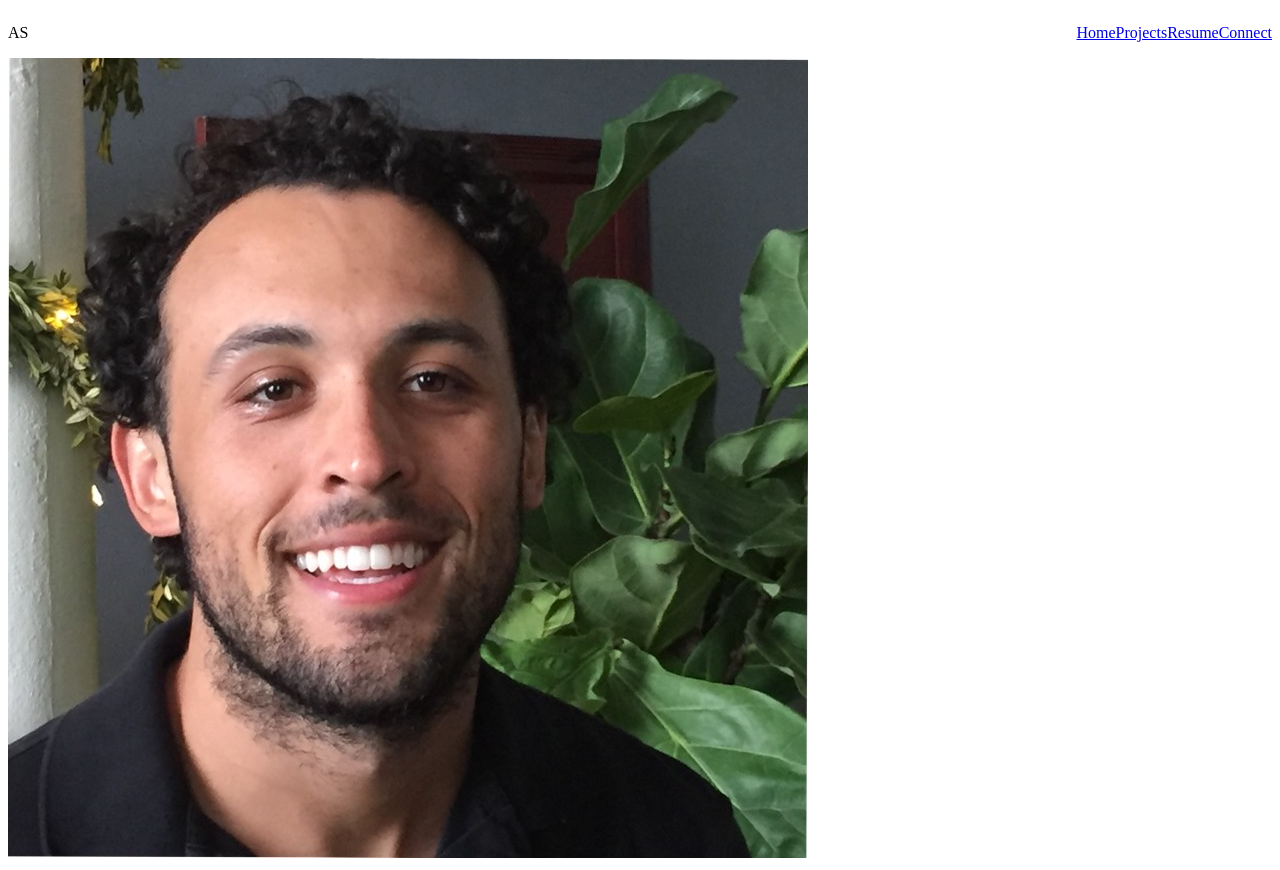
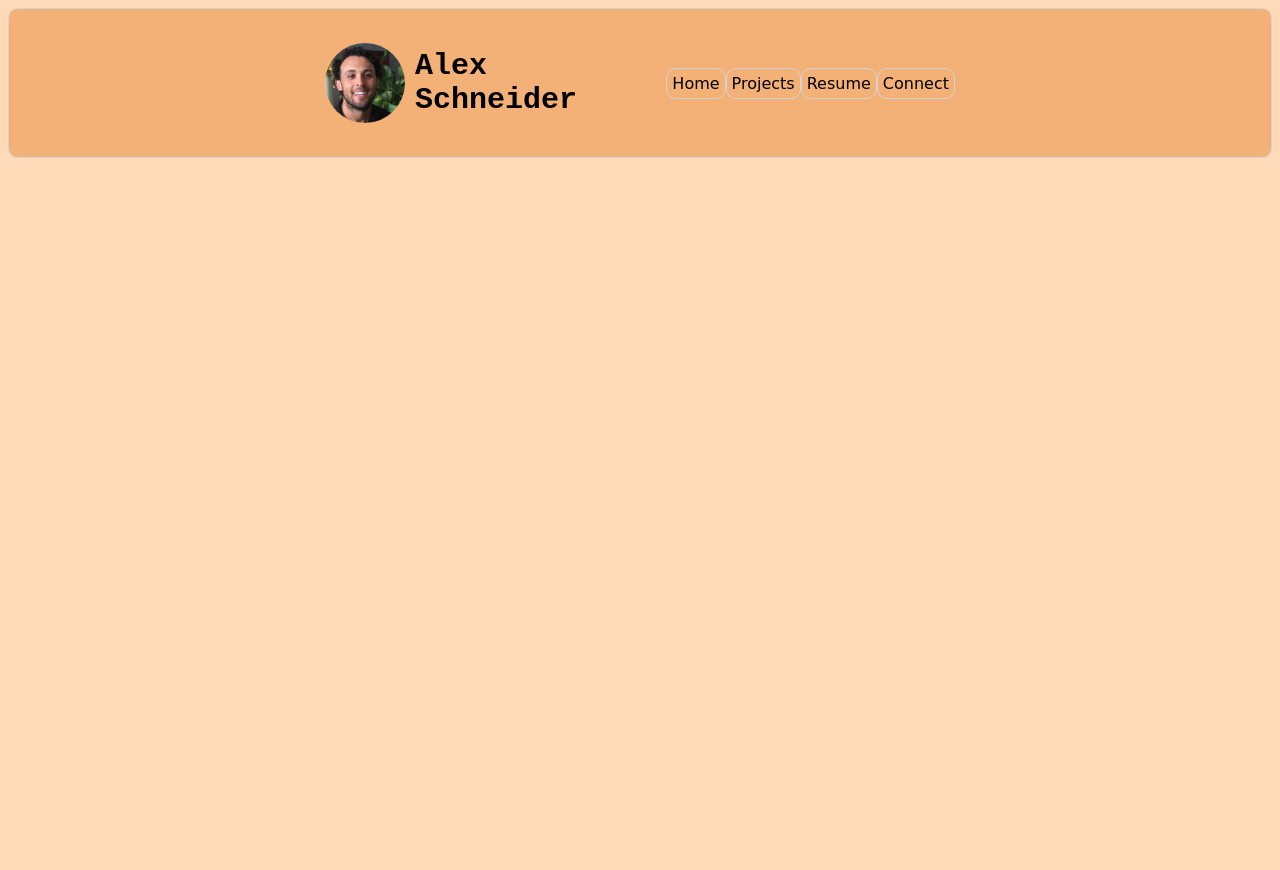
Before and after one commit to Schneider-Alex/Portfolio_Page, a Flask app: page / in a window 1280 px wide. After the commit the page ends 158 px from the top, so only its background shows below. Run offline with Flask 2, Linux system fonts and the light colour scheme.

Commit message:
some styling practice CSS

```diff
--- a/flask_app/static/style.css
+++ b/flask_app/static/style.css
@@ -1,11 +1,57 @@
+body{
+    background: peachpuff
+}
+a, a:hover, a:focus, a:active {
+    text-decoration: none;
+    color: inherit;
+}
+
 .navbar{
     display: flex;
     justify-content: space-between;
     align-items: center;
+    padding: 20px 25%;
+    border-radius: 10px;
+    border:1px solid lightgray;
+    background-color: rgb(243, 177, 119);
+}
+.navbar:hover{
+    background-color: rgb(243, 170, 106);
 }
 
 .navbar_right{
+    flex:0.4;
     display: flex;
     justify-content: space-between;
     align-items: center;
 }
+.navbar_right > a{
+    font-family:Apple Chancery, cursive;
+    padding: 5px;
+
+    border: lightgray solid 1px;
+    border-radius: 10px;
+}
+.navbar_right > a:hover{
+    font-size: 20px;
+    color:white;
+    background-color: gray;
+}
+
+.navbar_left{
+    display: flex;
+    justify-content: space-evenly;
+    align-items: center;
+}
+.navbar_left>h1{
+    font-family: 'Courier New', Courier, monospace;
+    font-weight: 600;
+    font-size: 30px;
+}
+
+.navbar_left>img{
+    border-radius: 50%;
+    width: 80px;
+    object-fit: cover;
+    margin-right:10px;
+}
--- a/flask_app/templates/index.html
+++ b/flask_app/templates/index.html
@@ -1,3 +1,6 @@
 {%extends "layout.html"%}{%block body%}
-<img src="{{url_for('static',filename='assets/headshot.jpeg')}}" alt="Headshot">
+<div class="divmain">
+
+</div>
+
 {% endblock %}
--- a/flask_app/templates/layout.html
+++ b/flask_app/templates/layout.html
@@ -10,7 +10,8 @@
 <body>
     <div class="navbar">
         <div class="navbar_left">
-            <p>AS</p>
+            <img src="{{url_for('static',filename='assets/headshot.jpeg')}}" alt="Headshot">
+            <h1>Alex Schneider</h1>
         </div>
         <div class="navbar_right">
             <a href="/">Home</a>
```
Also changed, not shown: flask_app/static/script.js (added), 1 other file.
